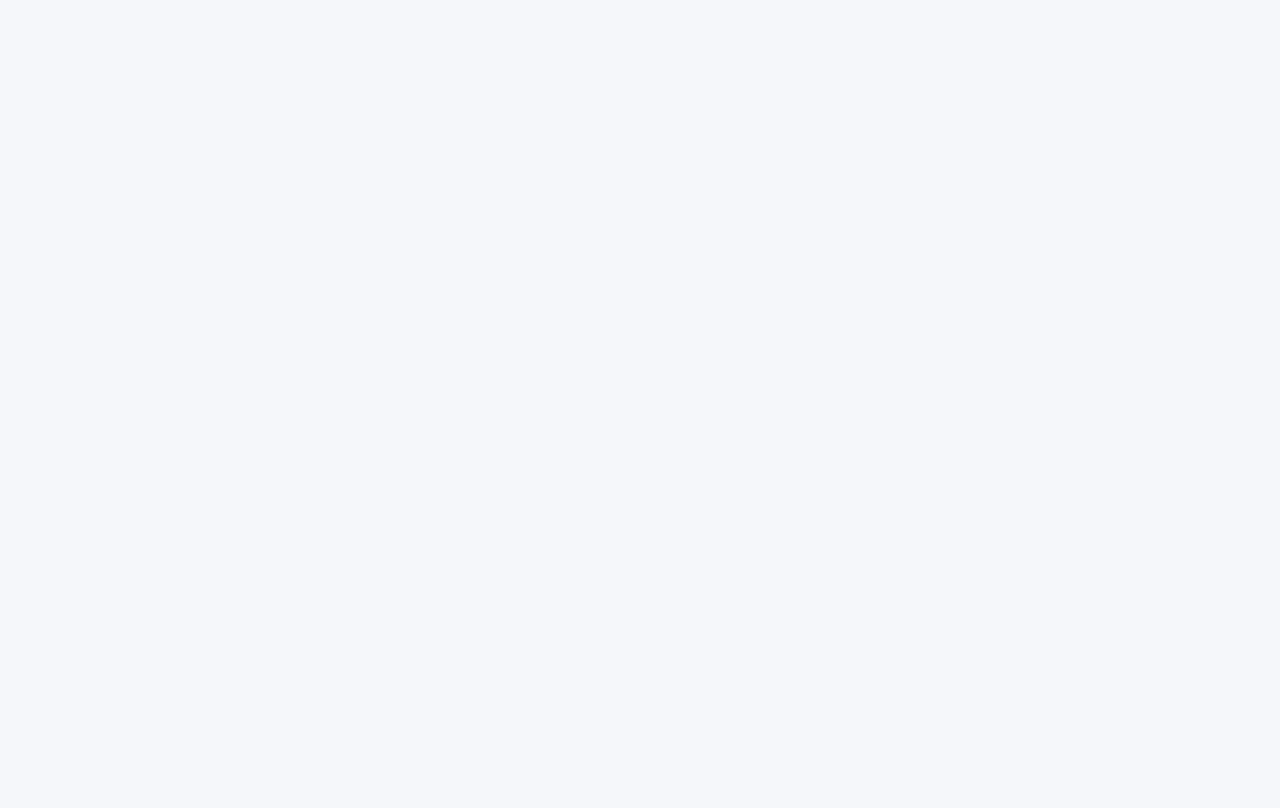
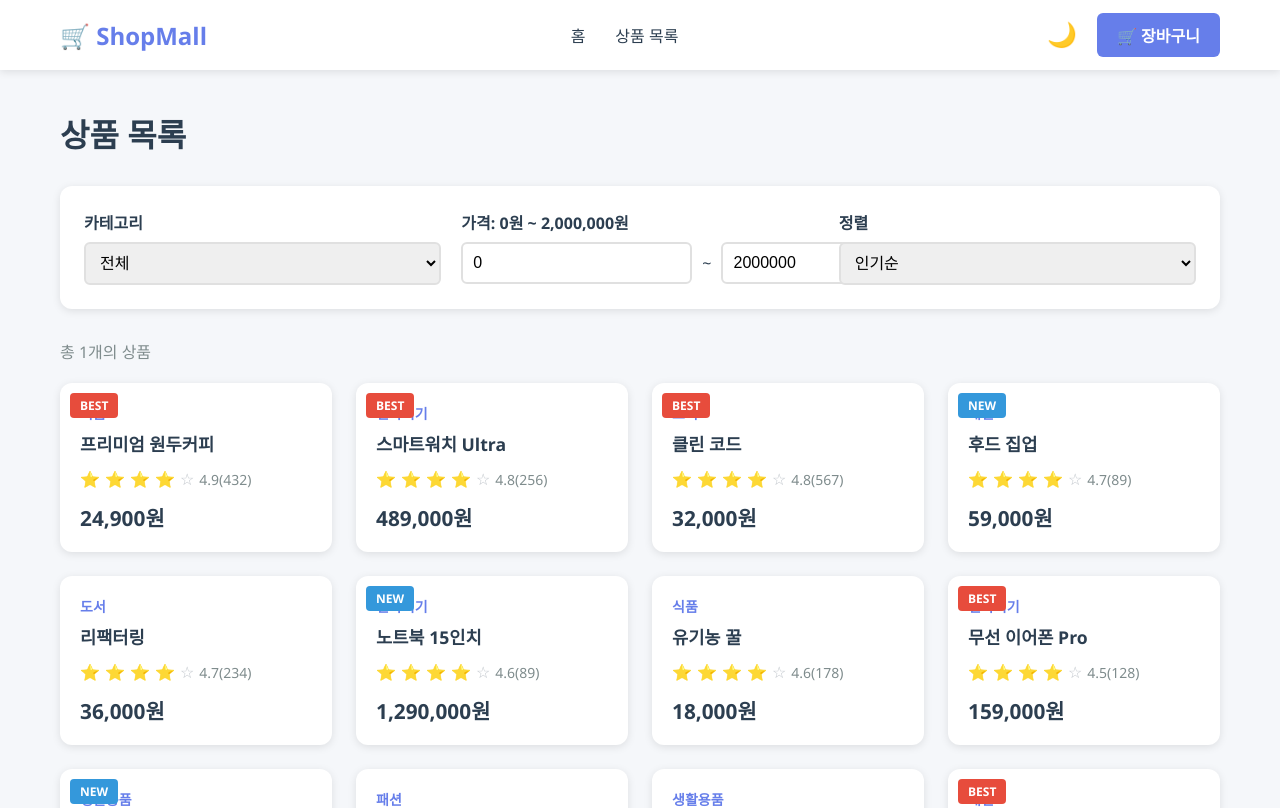
Before and after one commit to Glyph8/HA-Shopmall, a React (Vite) app: page /products in a window 1280 px wide. Shown: the top 808 px of the page. Built offline with nearby package versions, Linux system fonts and the light colour scheme.

Commit message:
feat:product-list

```diff
--- a/src/App.tsx
+++ b/src/App.tsx
@@ -1,5 +1,18 @@
+import { BrowserRouter, Route, Routes } from "react-router-dom";
 import "./App.css";
+import Layout from "./components/Layout/Layout";
+import ProductList from "./pages/ProductList/ProductList";
 
-function App() {}
+function App() {
+  return (
+    <BrowserRouter>
+      <Routes>
+        <Route path="/" element={<Layout />}>
+          <Route path="products" element={<ProductList />} />
+        </Route>
+      </Routes>
+    </BrowserRouter>
+  );
+}
 
 export default App;
--- a/src/pages/ProductList/ProductList.tsx
+++ b/src/pages/ProductList/ProductList.tsx
@@ -1,6 +1,128 @@
+import { useSearchParams } from "react-router-dom";
 import { useProducts } from "../../contexts/ProductContext";
 import styles from "./ProductList.module.css";
+import { useEffect, useState } from "react";
+import { type Category, type FilterState } from "../../types";
+import ProductCard from "../../components/ProductCard/ProductCard";
 
 function ProductList() {
-  return <></>;
+  const { filterProducts, products } = useProducts();
+  const [searchParams] = useSearchParams();
+
+  // 필터 상태
+  const [filters, setFilters] = useState<FilterState>({
+    category: (searchParams.get("category") as Category) || "all",
+    minPrice: 0,
+    maxPrice: 2000000,
+    sortBy: "popular",
+  });
+
+  // URL 쿼리 파라미터 반영
+  useEffect(() => {
+    const category = searchParams.get("category") as Category;
+    if (category) {
+      setFilters((prev) => ({ ...prev, category }));
+    }
+  }, [searchParams]);
+
+  // 필터링된 상품
+  const filteredProducts = filterProducts(filters);
+
+  return (
+    <div className={styles.container}>
+      <h1 className={styles.title}>상품 목록</h1>
+
+      {/* 필터 영역 */}
+      <div className={styles.filters}>
+        {/* 카테고리 */}
+        <div className={styles.filterGroup}>
+          <label className={styles.filterLabel}>카테고리</label>
+          <select
+            value={filters.category}
+            onChange={(e) =>
+              setFilters({
+                ...filters,
+                category: e.target.value as Category | "all",
+              })
+            }
+            className={styles.select}
+          >
+            <option value="all">전체</option>
+            <option value="전자기기">전자기기</option>
+            <option value="패션">패션</option>
+            <option value="식품">식품</option>
+            <option value="도서">도서</option>
+            <option value="생활용품">생활용품</option>
+          </select>
+        </div>
+
+        {/* 가격범위 */}
+        <div className={styles.filterGroup}>
+          <label className={styles.filterLabel}>
+            가격: {filters.minPrice.toLocaleString()}원 ~{" "}
+            {filters.maxPrice.toLocaleString()}원
+          </label>
+          <div className={styles.priceInputs}>
+            <input
+              type="number"
+              value={filters.minPrice}
+              onChange={(e) =>
+                setFilters({ ...filters, minPrice: Number(e.target.value) })
+              }
+              className={styles.input}
+              placeholder="최소 가격"
+            />
+            <span>~</span>
+            <input
+              type="number"
+              value={filters.maxPrice}
+              onChange={(e) =>
+                setFilters({ ...filters, maxPrice: Number(e.target.value) })
+              }
+              className={styles.input}
+              placeholder="최대 가격"
+            />
+          </div>
+        </div>
+
+        {/* 정렬 */}
+        <div className={styles.filterGroup}>
+          <label className={styles.filterLabel}>정렬</label>
+          <select
+            value={filters.sortBy}
+            onChange={(e) =>
+              setFilters({
+                ...filters,
+                sortBy: e.target.value as FilterState["sortBy"],
+              })
+            }
+            className={styles.select}
+          >
+            <option value="popular">인기순</option>
+            <option value="price-low">가격 낮은순</option>
+            <option value="price-high">가격 높은순</option>
+            <option value="newest">최신순</option>
+          </select>
+        </div>
+      </div>
+
+      {/* 상품 개수 */}
+      <p className={styles.count}>총 {filterProducts.length}개의 상품</p>
+
+      {/* 상품 그리드 */}
+      {filteredProducts.length > 0 ? (
+        <div className={styles.productGrid}>
+          {filteredProducts.map((product) => (
+            <ProductCard key={product.id} product={product} />
+          ))}
+        </div>
+      ) : (
+        <div className={styles.empty}>
+          <p>😢 조건에 맞는 상품이 없습니다.</p>
+        </div>
+      )}
+    </div>
+  );
 }
+
+export default ProductList;
```
